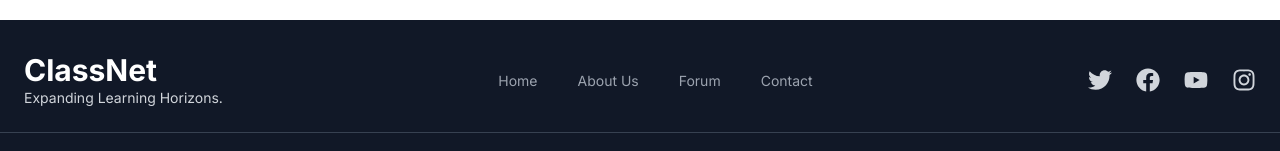
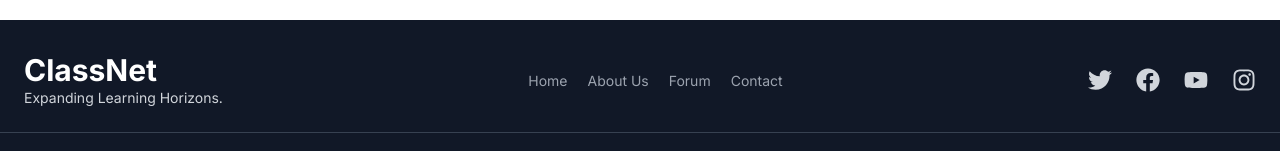
Before and after one commit to Sajid941/Virtual-Classroom-Client, a React (Vite) app: page /aboutUs in a window 1280 px wide. Shown: the part 3184-3335 px from the top of the page. Built offline with nearby package versions, Linux system fonts and the light colour scheme; no server answers.

Commit message:
Fix: footer responsive issue

```diff
--- a/src/Components/LandingPageComponent/Footer.jsx
+++ b/src/Components/LandingPageComponent/Footer.jsx
@@ -1,5 +1,5 @@
 import { NavLink } from "react-router-dom";
-import { FaTwitter, FaYoutube, FaFacebook, FaInstagram } from 'react-icons/fa';
+import { FaTwitter, FaYoutube, FaFacebook, FaInstagram } from "react-icons/fa";
 
 const Footer = () => {
     return (
@@ -12,25 +12,69 @@ const Footer = () => {
                 </div>
 
                 {/* Navigation Links */}
-                <nav className="flex flex-col md:flex-row md:space-x-10 mb-4 md:mb-0">
-                    <NavLink to='/' className="link link-hover text-gray-400 hover:text-white transition duration-200">Home</NavLink>
-                    <NavLink to='/aboutUs' className="link link-hover text-gray-400 hover:text-white transition duration-200">About Us</NavLink>
-                    <NavLink to='/forum' className="link link-hover text-gray-400 hover:text-white transition duration-200">Forum</NavLink>
-                    <NavLink to='/contact' className="link link-hover text-gray-400 hover:text-white transition duration-200">Contact</NavLink>
+                <nav className="flex flex-wrap gap-5 mb-4 md:mb-0">
+                    <NavLink
+                        to="/"
+                        className="link link-hover text-gray-400 hover:text-white transition duration-200"
+                    >
+                        Home
+                    </NavLink>
+                    <NavLink
+                        to="/aboutUs"
+                        className="link link-hover text-gray-400 hover:text-white transition duration-200"
+                    >
+                        About Us
+                    </NavLink>
+                    <NavLink
+                        to="/forum"
+                        className="link link-hover text-gray-400 hover:text-white transition duration-200"
+                    >
+                        Forum
+                    </NavLink>
+                    <NavLink
+                        to="/contact"
+                        className="link link-hover text-gray-400 hover:text-white transition duration-200"
+                    >
+                        Contact
+                    </NavLink>
                 </nav>
 
                 {/* Social Media Links */}
                 <div className="flex space-x-6 mt-4 md:mt-0">
-                    <a href="https://twitter.com" aria-label="Twitter" target="_blank" rel="noopener noreferrer" className="hover:text-blue-400 transition-colors duration-200">
+                    <a
+                        href="https://twitter.com"
+                        aria-label="Twitter"
+                        target="_blank"
+                        rel="noopener noreferrer"
+                        className="hover:text-blue-400 transition-colors duration-200"
+                    >
                         <FaTwitter className="h-6 w-6 fill-current" />
                     </a>
-                    <a href="https://facebook.com" aria-label="Facebook" target="_blank" rel="noopener noreferrer" className="hover:text-blue-600 transition-colors duration-200">
+                    <a
+                        href="https://facebook.com"
+                        aria-label="Facebook"
+                        target="_blank"
+                        rel="noopener noreferrer"
+                        className="hover:text-blue-600 transition-colors duration-200"
+                    >
                         <FaFacebook className="h-6 w-6 fill-current" />
                     </a>
-                    <a href="https://youtube.com" aria-label="YouTube" target="_blank" rel="noopener noreferrer" className="hover:text-red-600 transition-colors duration-200">
+                    <a
+                        href="https://youtube.com"
+                        aria-label="YouTube"
+                        target="_blank"
+                        rel="noopener noreferrer"
+                        className="hover:text-red-600 transition-colors duration-200"
+                    >
                         <FaYoutube className="h-6 w-6 fill-current" />
                     </a>
-                    <a href="https://instagram.com" aria-label="Instagram" target="_blank" rel="noopener noreferrer" className="hover:text-pink-600 transition-colors duration-200">
+                    <a
+                        href="https://instagram.com"
+                        aria-label="Instagram"
+                        target="_blank"
+                        rel="noopener noreferrer"
+                        className="hover:text-pink-600 transition-colors duration-200"
+                    >
                         <FaInstagram className="h-6 w-6 fill-current" />
                     </a>
                 </div>
```
